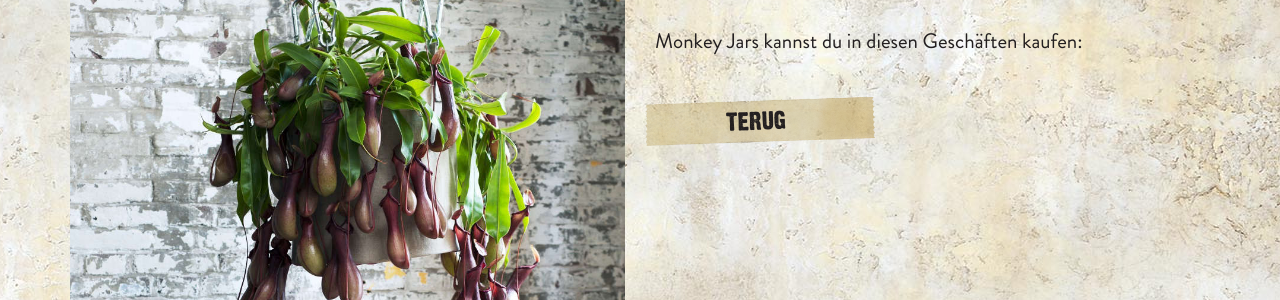
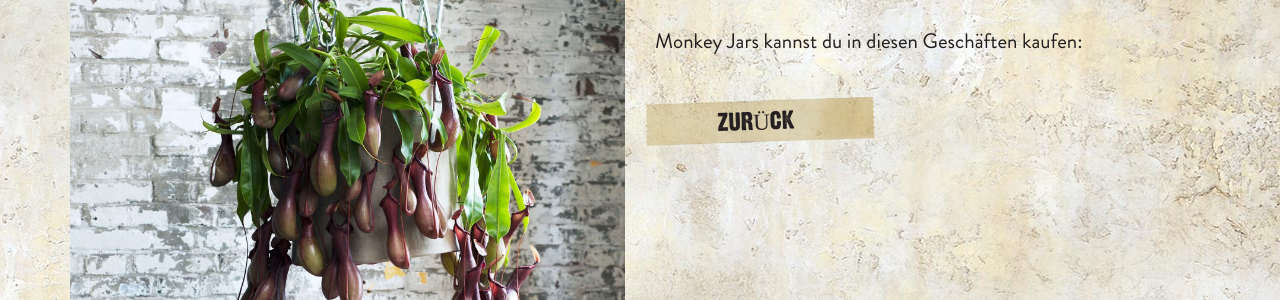
Before and after one commit to jhvanderschee/monkeyjars_de, a Jekyll site: the page built from verkoop/index.md, in a window 1280 px wide and 900 px high. Shown: the part 368-668 px from the top of the window. Built offline with Jekyll 4.4.1, drawn with Linux system fonts in a browser that asks for light colours.

Commit message:
Updated '/_layouts/page.html' via CloudCannon

```diff
--- a/_layouts/page.html
+++ b/_layouts/page.html
@@ -23,7 +23,7 @@
 
 {{ content }}
 
-<p><a href="/" class="readmore">TERUG</a></p>
+<p><a href="/" class="readmore">Zurück</a></p>
 
             </div>
           </div>
```
